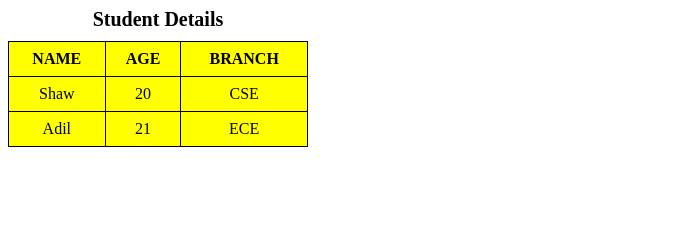
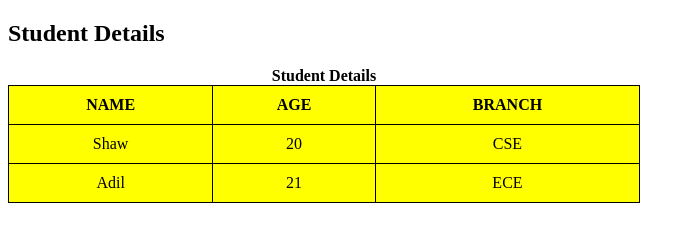
Before and after one commit to acciojob/table-practise-Aryamnsls, a website: page main.html in a window 1280 px wide. Shown: the whole page, without its empty margins (0-695 px from the left). Drawn offline with Linux system fonts and the light colour scheme.

Commit message:
created a submission

```diff
--- a/main.html
+++ b/main.html
@@ -1,17 +1,13 @@
 <!DOCTYPE html>
-<html lang="en">
-
+<html>
 <head>
-    <meta charset="UTF-8">
-    <meta name="viewport" content="width=device-width, initial-scale=1.0">
-    <title>Student Details Table</title>
+    <title>HTML TABLE-1</title>
     <link rel="stylesheet" href="styles.css">
 </head>
-
 <body>
-
+    <h2>Student Details</h2>
     <table>
-        <caption><strong>Student Details</strong></caption>
+        <caption><b>Student Details</b></caption>
         <tr>
             <th>NAME</th>
             <th>AGE</th>
@@ -28,9 +24,5 @@
             <td>ECE</td>
         </tr>
     </table>
-
-    <script type="text/javascript" src="./script.js"></script>
-
 </body>
-
 </html>
--- a/styles.css
+++ b/styles.css
@@ -1,18 +1,12 @@
 table {
-    width: 300px;
     border-collapse: collapse;
+    width: 50%;
     background-color: yellow;
-}
-
-caption {
-    font-size: 20px;
-    font-weight: bold;
-    margin-bottom: 10px;
 }
 
 th, td {
     border: 1px solid black;
-    padding: 8px;
+    padding: 10px;
     text-align: center;
 }
 
```
